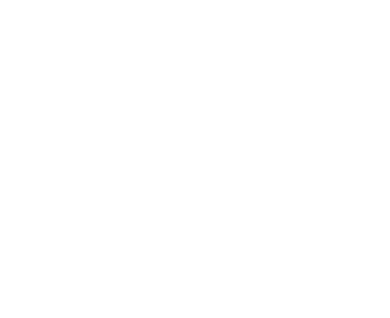
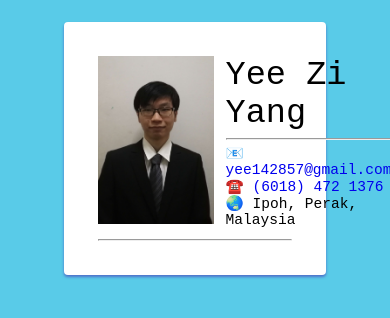
Before and after one commit to SammyDeAgent/sammy-resume, a plain HTML site: page src/index.html in a window 390 px wide. Drawn offline with Linux system fonts and the light colour scheme.

Commit message:
Preliminary work
Portrait photo and ground work for future designs.

```diff
--- /dev/null
+++ b/src/css/index.css
@@ -0,0 +1,132 @@
+:root {
+  /* Colour Variables */
+  --absolute-white: #FFFFFF;
+  --absolute-black: #000000;
+  --bright-yellow: #FFE900;
+  --ash-grey: #B2BEB5;
+  --dark-grey: #808080;
+  --electric-blue: #59CBE8;
+  --dark-electric-blue: #4e6fc9;
+  --chartreuse: #7FFF00;
+}
+
+html {
+  background-color: var(--electric-blue);
+  font-family: 'Courier New', Courier, monospace;
+}
+
+@media only screen and (max-width: 768px) {
+  html {
+    font-size: 0.7rem;
+  }
+
+  .center-card {
+    margin: 1rem 2rem;
+    padding: 1rem;
+  }
+
+  #section_0 {
+    grid-template:
+    "a" auto
+    "b" auto;
+  }
+}
+
+/* Notes: top left bottom right */
+
+.center-card {
+  margin: 2rem 5rem;
+  padding: 2rem;
+  background-color: var(--absolute-white);
+  box-shadow: 0 2px 3px 0 var(--dark-electric-blue);
+  border-radius: 4px 4px;
+}
+
+.section {
+  margin: 1rem;
+}
+
+.section-divider {
+  margin: 0 1rem;
+}
+
+/*==========================================================================*/
+
+#section_0 {
+  display: grid;
+  grid-template: "a b b b b b b b" auto;
+}
+
+.portrait-wrapper {
+  grid-area: a;
+  width: 20%;
+}
+
+.resume-portrait {
+  width: auto;
+  height: 15rem;
+}
+
+.resume-portrait:hover {
+  animation: 0.4s boop-effect ease-in-out;
+  box-shadow: 0 2px 3px 0 var(--dark-grey);
+}
+
+.address-wrapper {
+  grid-area: b;
+  padding-left: 1rem;
+}
+
+.address-wrapper .name {
+  font-size: 3rem;
+}
+
+.details-wrapper {
+  font-size: 1.3rem;
+}
+
+.details-wrapper a {
+  display: block;
+  text-decoration: none;
+  max-width: max-content;
+}
+
+/*==========================================================================*/
+
+/* Components */
+.hovertext {
+  box-sizing: border-box;
+  width: 100%;
+  padding: 10px;
+
+  position: absolute;
+  bottom: 0;
+  left: 0;
+
+  background-color: var(--absolute-black);
+  color: var(--absolute-white);
+
+  visibility: none;
+  opacity: 0;
+  transition: opacity 0.3s;
+}
+
+div:hover > .hovertext{
+  visibility: visible;
+  opacity: 1;
+}
+
+/*==========================================================================*/
+
+/* Animations */
+@keyframes boop-effect {
+  0% {
+    transform: translate(0, 0rem);
+  }
+  50% {
+    transform: translate(0, -0.2rem);
+  }
+  100% {
+    transform: translate(0, 0rem);
+  }
+}
--- a/src/index.html
+++ b/src/index.html
@@ -1,12 +1,71 @@
 <!DOCTYPE html>
 <html lang="en">
 <head>
-  <meta charset="UTF-8">
-  <meta http-equiv="X-UA-Compatible" content="IE=edge">
-  <meta name="viewport" content="width=device-width, initial-scale=1.0">
   <title>Sammy's Resume</title>
+  <link rel="shortcut icon" href="favicon.ico">
+
+  <meta charset="utf-8" />
+  <meta http-equiv="X-UA-Compatible" content="IE=edge" />
+  <meta name="viewport" content="width=device-width, initial-scale=1.0" />
+
+  <meta name="keywords" content="Sammy's Resume">
+  <meta name="author" content="Sammy">
+  <!-- <meta name="copyright" content="Cytokine"> -->
+  <meta name="robots" content="index, follow">
+  <meta http-equiv="content-type" content="text/html;UTF-8">
+  <meta http-equiv="content-language" content="en">
+  <meta name="og:locale" content="en_US" />
+
+  <!-- Open Graph Metadata -->
+  <meta property="og:site_name" content="Sammy's Resume" />
+  <meta property="og:type" content="website" />
+  <meta property="og:title" content="Sammy's Resume" />
+  <meta property="og:description" content="Sammy's Personal Resume page." />
+  <meta property="og:url" content="https://sammydeagent.github.io/sammy_resume/src/" />
+  <!-- <meta property="og:image" content="https://cytokine-osmium.xyz/img/Osmium_Backdrop.png" /> -->
+  <meta property="og:image:width" content="2000" />
+  <meta property="og:image:height" content="1000" />
+
+  <!-- Twitter Metadata -->
+  <meta name="twitter:title" content="Sammy's Resume" />
+  <meta name="twitter:description" content="Sammy's Personal Resume page." />
+  <meta name="twitter:url" content="https://sammydeagent.github.io/sammy_resume/src/" />
+  <meta name="twitter:card" content="summary_large_image" />
+  <!-- <meta name="twitter:image" content="https://cytokine-osmium.xyz/img/Osmium_Backdrop_Twitter.png" /> -->
+
+  <!-- Discord Border Colour -->
+  <meta name="theme-color" content="#85ff00" />
+
+  <!-- Schema.org for Google -->
+  <meta itemprop="name" content="Sammy's Resume" />
+  <meta itemprop="description" content="" />
+  <meta itemprop="image" content="" />
+
+  <!-- Styling and Scripts -->
+  <link rel="stylesheet" href="css/index.css">
+
 </head>
 <body>
+  <div class="center-card">
+    <div id="section_0" class="section">
+      <div class="portrait-wrapper">
+        <img class="resume-portrait" src="media/img/me.jpg" alt="Sammy in 2-piecce-suit">
+        <span class="hovertext">Hello there!</span>
+      </div>
+      <div class="address-wrapper">
+        <div class="name">Yee Zi Yang</div>
+        <hr>
+        <div class="details-wrapper">
+          <a href="mailto:yee142857@gmail.com">📧 yee142857@gmail.com</a>
+          <a href="tel:+60184721376">☎️ (6018) 472 1376</a>
+          <a>🌏 Ipoh, Perak, Malaysia</a>
+        </div>
+      </div>
+    </div>
+    <hr class="section-divider">
+    <div class="section">
 
+    </div>
+  </div>
 </body>
 </html>
```
Also changed, not shown: src/favicon.ico (added), src/media/img/me.jpg (added), 1 other file.
